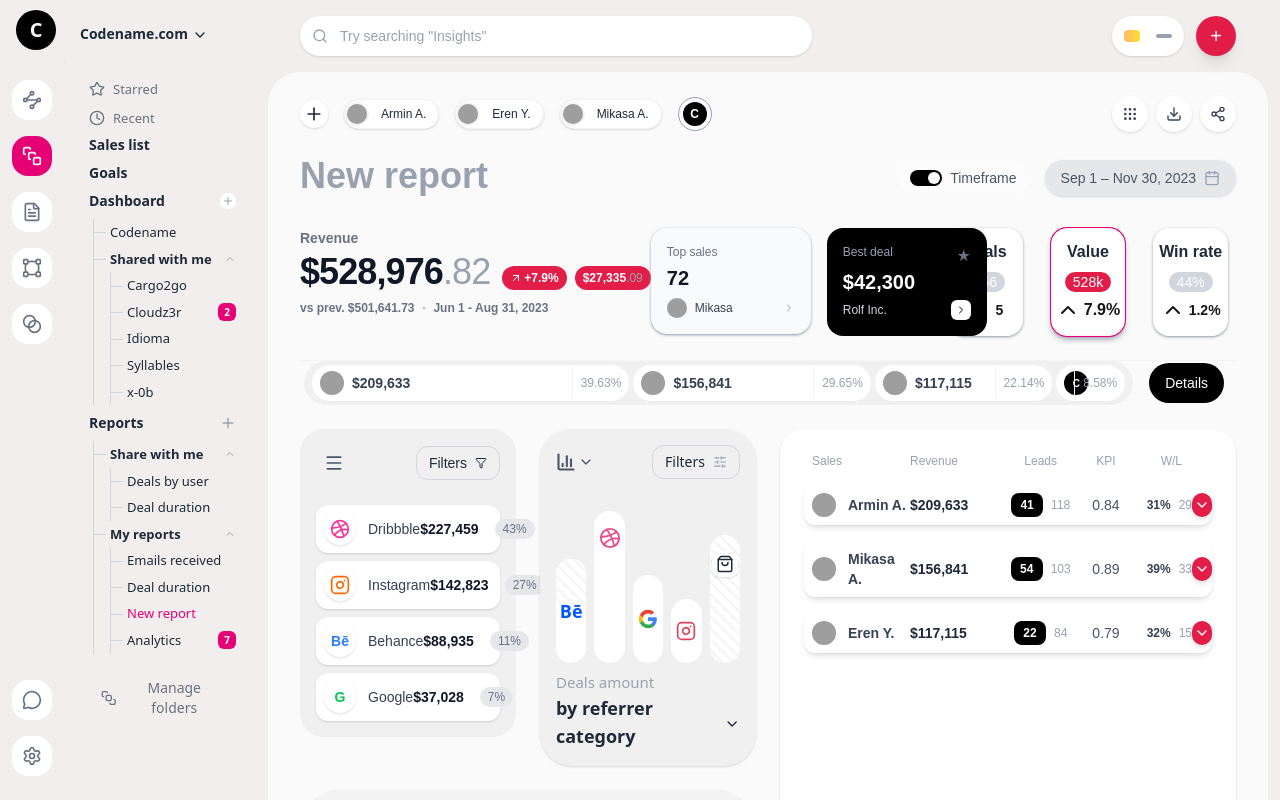
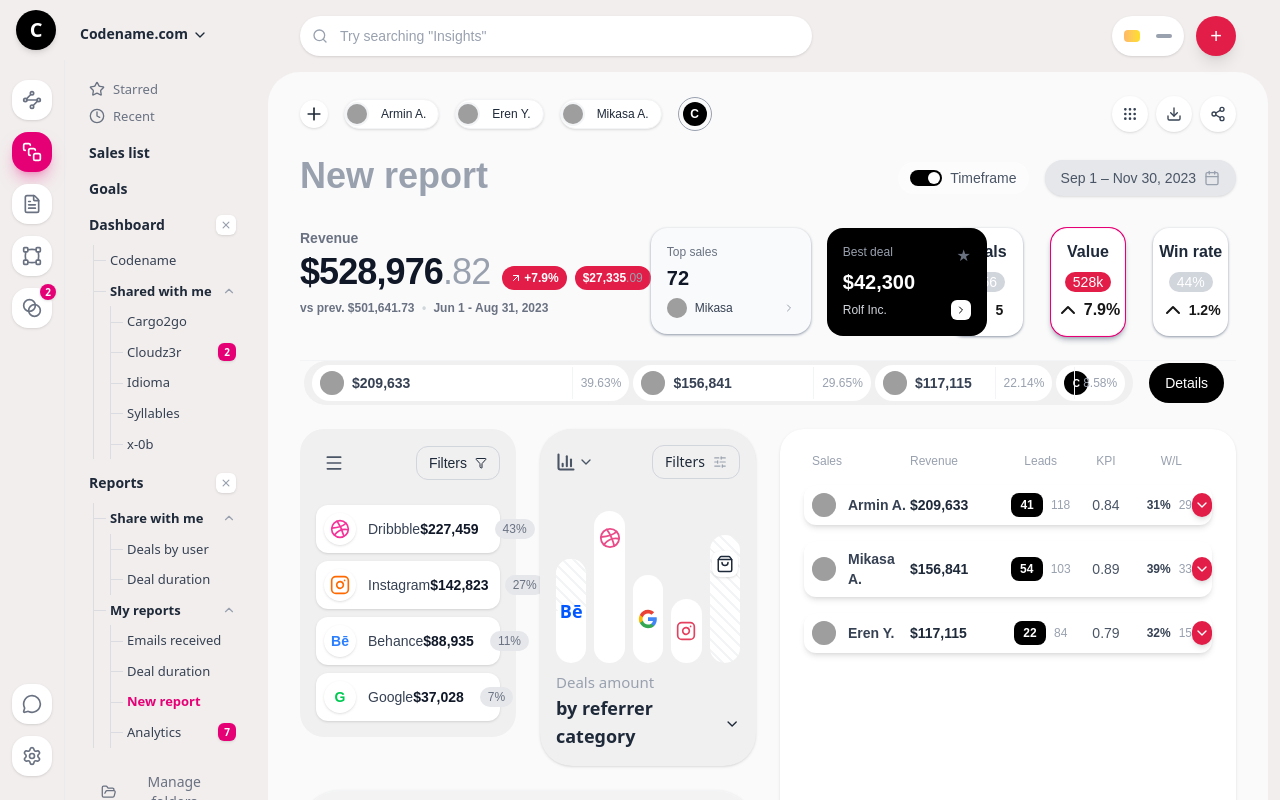
Before and after one commit to Abhishek-Sonje/Assignment-Dashboard, a Next.js app: page / in a window 1280 px wide. Built offline with nearby package versions, Linux system fonts and the light colour scheme; grey boxes are pictures that could not be loaded.

Commit message:
Final touches

```diff
--- a/app/page.tsx
+++ b/app/page.tsx
@@ -37,7 +37,7 @@ export default function DashboardPage() {
               <ReferrerChartCard />
             </div>
 
-            <div className="col-span-12 md:col-span-6 md:row-span-2">
+            <div className="col-span-12 md:col-span-6 md:row-span-2 h-[580px]">
               <SalesTeamCard />
             </div>
 
--- a/components/Sidebar.tsx
+++ b/components/Sidebar.tsx
@@ -34,13 +34,13 @@ export default function Sidebar() {
     <aside className="w-65 h-screen bg-[#f2eeed] fixed left-0 top-0 z-10 font-sans text-sm text-[#4a4a4a] flex flex-col">
       {/* HEADER - Fixed height */}
       <div className="flex justify-left items-center px-4 shrink-0">
-        <div className="w-10 h-10 bg-black rounded-full flex items-center justify-center text-white shrink-0">
+        <div className="w-10 h-10 bg-black rounded-full flex items-center justify-center text-white shrink-0 shadow-md hover:scale-105 transition-transform cursor-pointer">
           <span className="font-bold text-xl">C</span>
         </div>
         <div className="pt-6 px-6 pb-4">
-          <button className="flex items-center gap-1 font-bold text-gray-800 hover:opacity-70 transition-opacity">
+          <button className="flex items-center gap-1 font-bold text-gray-800 hover:opacity-70 transition-all group">
             Codename.com
-            <ChevronDown className="w-4 h-4 mt-0.5" />
+            <ChevronDown className="w-4 h-4 mt-0.5 group-hover:translate-y-0.5 transition-transform" />
           </button>
         </div>
       </div>
@@ -49,51 +49,55 @@ export default function Sidebar() {
       <div className="flex flex-1 min-h-0">
         {/* LEFT ICON STRIP */}
         <div className="flex flex-col pt-5 px-3 border-r justify-between border-gray-200/50 pb-6">
-          <div className="flex flex-col gap-4">
-            <NavIcon Icon={Waypoints} />
-            <NavIcon Icon={SquareStack} active />
-            <NavIcon Icon={FileText} />
-            <NavIcon Icon={VectorSquare} />
-            <NavIcon Icon={Blend} />
+          <div className="flex flex-col gap-3">
+            <NavIcon Icon={Waypoints} tooltip="Connections" />
+            <NavIcon Icon={SquareStack} active tooltip="Dashboard" />
+            <NavIcon Icon={FileText} tooltip="Documents" />
+            <NavIcon Icon={VectorSquare} tooltip="Design" />
+            <NavIcon Icon={Blend} badge={2} tooltip="Blend" />
           </div>
 
-          <div className="flex flex-col gap-4">
-            <NavIcon Icon={MessageCircle} />
-            <NavIcon Icon={SettingsIcon} />
+          <div className="flex flex-col gap-3">
+            <NavIcon Icon={MessageCircle} tooltip="Messages" />
+            <NavIcon Icon={SettingsIcon} tooltip="Settings" />
           </div>
         </div>
 
         {/* RIGHT CONTENT PANEL */}
         <div className="flex-1 flex flex-col pt-5 px-3 overflow-y-auto [&::-webkit-scrollbar]:hidden [-ms-overflow-style:none] [scrollbar-width:none]">
           {/* Top Links */}
-          <div className="px-3 space-y-2.5 mb-2">
-            <button className="flex items-center gap-2 text-gray-500 hover:text-black">
-              <Star className="w-4 h-4" />
-              <span className="text-[13px]">Starred</span>
-            </button>
-            <button className="flex items-center gap-2 text-gray-500 hover:text-black">
-              <Clock className="w-4 h-4" />
-              <span className="text-[13px]">Recent</span>
-            </button>
+          <div className="px-3 space-y-2 mb-4">
+            <SidebarLink icon={Star} label="Starred" />
+            <SidebarLink icon={Clock} label="Recent" />
           </div>
 
           <nav className="px-3 flex-1">
-            <div className="space-y-2">
-              <p className="font-semibold text-gray-800">Sales list</p>
-              <p className="font-semibold text-gray-800">Goals</p>
+            <div className="space-y-3">
+              <SidebarNavItem label="Sales list" />
+              <SidebarNavItem label="Goals" />
 
               {/* DASHBOARD SECTION */}
               <div>
                 <div
-                  className="flex items-center justify-between group cursor-pointer"
+                  className="flex items-center justify-between group cursor-pointer py-0.5"
                   onClick={() => toggleSection("Dashboard")}
                 >
-                  <span className="font-bold text-gray-800">Dashboard</span>
-                  <Plus className="w-4 h-4 text-gray-400 group-hover:text-gray-600 bg-white rounded-xl p-0.5" />
+                  <span className="font-bold text-gray-800 group-hover:text-pink-600 transition-colors">
+                    Dashboard
+                  </span>
+                  <div className="w-5 h-5 bg-white rounded-md flex items-center justify-center shadow-sm group-hover:shadow-md transition-all">
+                    <Plus className={`w-3.5 h-3.5 text-gray-400 group-hover:text-pink-600 transition-all ${openSections.Dashboard ? 'rotate-45' : ''}`} />
+                  </div>
                 </div>
 
-                {openSections.Dashboard && (
-                  <div className="mt-2 ml-1 border-l border-gray-300 relative">
+                {/* Animated collapsible content */}
+                <div
+                  className={`grid transition-all duration-300 ease-in-out ${
+                    openSections.Dashboard ? "grid-rows-[1fr] opacity-100" : "grid-rows-[0fr] opacity-0"
+                  }`}
+                >
+                  <div className="overflow-hidden">
+                    <div className="mt-2 ml-1 border-l border-gray-300/70 relative">
                       <TreeItem label="Codename" />
 
                       {/* Nested "Shared with me" */}
@@ -104,32 +108,51 @@ export default function Sidebar() {
                           isOpen={openSections.SharedWithMe}
                           onClick={() => toggleSection("SharedWithMe")}
                         />
-                      {openSections.SharedWithMe && (
-                        <div className="ml-4 border-l border-gray-300">
+
+                        {/* Nested animated section */}
+                        <div
+                          className={`grid transition-all duration-300 ease-in-out ${
+                            openSections.SharedWithMe ? "grid-rows-[1fr] opacity-100" : "grid-rows-[0fr] opacity-0"
+                          }`}
+                        >
+                          <div className="overflow-hidden">
+                            <div className="ml-4 border-l border-gray-300/70">
                               <TreeItem label="Cargo2go" />
                               <TreeItem label="Cloudz3r" badge={2} />
                               <TreeItem label="Idioma" />
                               <TreeItem label="Syllables" />
                               <TreeItem label="x-0b" />
                             </div>
-                      )}
                           </div>
                         </div>
-                )}
+                      </div>
+                    </div>
+                  </div>
+                </div>
               </div>
 
               {/* REPORTS SECTION */}
               <div>
                 <div
-                  className="flex items-center justify-between group cursor-pointer"
+                  className="flex items-center justify-between group cursor-pointer py-0.5"
                   onClick={() => toggleSection("Reports")}
                 >
-                  <span className="font-bold text-gray-800">Reports</span>
-                  <Plus className="w-4 h-4 text-gray-400 group-hover:text-gray-600" />
+                  <span className="font-bold text-gray-800 group-hover:text-pink-600 transition-colors">
+                    Reports
+                  </span>
+                  <div className="w-5 h-5 bg-white rounded-md flex items-center justify-center shadow-sm group-hover:shadow-md transition-all">
+                    <Plus className={`w-3.5 h-3.5 text-gray-400 group-hover:text-pink-600 transition-all ${openSections.Reports ? 'rotate-45' : ''}`} />
+                  </div>
                 </div>
 
-                {openSections.Reports && (
-                  <div className="mt-2 ml-1 border-l border-gray-300">
+                {/* Animated collapsible content */}
+                <div
+                  className={`grid transition-all duration-300 ease-in-out ${
+                    openSections.Reports ? "grid-rows-[1fr] opacity-100" : "grid-rows-[0fr] opacity-0"
+                  }`}
+                >
+                  <div className="overflow-hidden">
+                    <div className="mt-2 ml-1 border-l border-gray-300/70">
                       {/* Share with me */}
                       <TreeItem
                         label="Share with me"
@@ -137,12 +160,19 @@ export default function Sidebar() {
                         isOpen={openSections.SharedWithMe}
                         onClick={() => toggleSection("SharedWithMe")}
                       />
-                    {openSections.SharedWithMe && (
-                      <div className="ml-4 border-l border-gray-300">
+
+                      <div
+                        className={`grid transition-all duration-300 ease-in-out ${
+                          openSections.SharedWithMe ? "grid-rows-[1fr] opacity-100" : "grid-rows-[0fr] opacity-0"
+                        }`}
+                      >
+                        <div className="overflow-hidden">
+                          <div className="ml-4 border-l border-gray-300/70">
                             <TreeItem label="Deals by user" />
                             <TreeItem label="Deal duration" />
                           </div>
-                    )}
+                        </div>
+                      </div>
 
                       {/* My reports */}
                       <TreeItem
@@ -151,25 +181,33 @@ export default function Sidebar() {
                         isOpen={openSections.MyReports}
                         onClick={() => toggleSection("MyReports")}
                       />
-                    {openSections.MyReports && (
-                      <div className="ml-4 border-l border-gray-300">
+
+                      <div
+                        className={`grid transition-all duration-300 ease-in-out ${
+                          openSections.MyReports ? "grid-rows-[1fr] opacity-100" : "grid-rows-[0fr] opacity-0"
+                        }`}
+                      >
+                        <div className="overflow-hidden">
+                          <div className="ml-4 border-l border-gray-300/70">
                             <TreeItem label="Emails received" />
                             <TreeItem label="Deal duration" />
                             <TreeItem label="New report" isHighlight />
                             <TreeItem label="Analytics" badge={7} />
                           </div>
-                    )}
                         </div>
-                )}
+                      </div>
+                    </div>
+                  </div>
+                </div>
               </div>
             </div>
           </nav>
 
           {/* Footer */}
-          <div className="p-6 shrink-0 flex-1">
-            <button className="flex items-center gap-2 text-gray-500 hover:text-black text-sm">
-              <BringToFront className="w-4 h-4" />
-              Manage folders
+          <div className="p-6 shrink-0 mt-auto">
+            <button className="flex items-center gap-2 text-gray-500 hover:text-pink-600 text-sm transition-colors group">
+              <FolderOpen className="w-4 h-4 group-hover:scale-110 transition-transform" />
+              <span>Manage folders</span>
             </button>
           </div>
         </div>
@@ -178,21 +216,67 @@ export default function Sidebar() {
   );
 }
 
-function NavIcon({ Icon, active = false }: { Icon: any; active?: boolean }) {
+// Simple sidebar link component
+function SidebarLink({ icon: Icon, label }: { icon: any; label: string }) {
   return (
+    <button className="flex items-center gap-2 text-gray-500 hover:text-gray-800 transition-colors group w-full">
+      <Icon className="w-4 h-4 group-hover:scale-110 transition-transform" />
+      <span className="text-[13px]">{label}</span>
+    </button>
+  );
+}
+
+// Simple nav item without collapsible
+function SidebarNavItem({ label }: { label: string }) {
+  return (
+    <p className="font-semibold text-gray-800 hover:text-pink-600 cursor-pointer transition-colors py-0.5">
+      {label}
+    </p>
+  );
+}
+
+function NavIcon({
+  Icon,
+  active = false,
+  badge,
+  tooltip
+}: {
+  Icon: any;
+  active?: boolean;
+  badge?: number;
+  tooltip?: string;
+}) {
+  return (
+    <div className="relative group">
       <div
-      className={`w-10 h-10 rounded-2xl flex items-center justify-center transition-colors cursor-pointer ${
+        className={`w-10 h-10 rounded-2xl flex items-center justify-center transition-all cursor-pointer ${
           active
-          ? "bg-pink-600 text-white"
-          : "bg-white text-gray-500 hover:bg-gray-100"
+            ? "bg-pink-600 text-white shadow-lg shadow-pink-600/30"
+            : "bg-white text-gray-500 hover:bg-gray-100 hover:scale-105 shadow-sm"
         }`}
       >
         <Icon className="w-5 h-5" />
       </div>
+
+      {/* Badge */}
+      {badge && (
+        <span className="absolute -top-1 -right-1 bg-pink-600 text-white text-[10px] font-bold w-4 h-4 rounded-full flex items-center justify-center shadow-sm">
+          {badge}
+        </span>
+      )}
+
+      {/* Tooltip */}
+      {tooltip && (
+        <div className="absolute left-full ml-3 top-1/2 -translate-y-1/2 px-2 py-1 bg-gray-800 text-white text-xs rounded-md opacity-0 group-hover:opacity-100 transition-opacity pointer-events-none whitespace-nowrap z-50 shadow-lg">
+          {tooltip}
+          <div className="absolute right-full top-1/2 -translate-y-1/2 border-4 border-transparent border-r-gray-800"></div>
+        </div>
+      )}
+    </div>
   );
 }
 
-function    TreeItem({
+function TreeItem({
   label,
   badge,
   isParent,
@@ -208,16 +292,19 @@ function    TreeItem({
   isHighlight?: boolean;
 }) {
   return (
-    <div className="relative flex items-center group py-1" onClick={onClick}>
+    <div
+      className="relative flex items-center group py-1.5"
+      onClick={onClick}
+    >
       {/* The Horizontal Line Connector */}
-      <div className="absolute left-0 top-1/2 w-3 border-t border-gray-300"></div>
+      <div className="absolute left-0 top-1/2 w-3 border-t border-gray-300/70"></div>
 
       <div
-        className={`ml-4 flex items-center justify-between w-full cursor-pointer hover:translate-x-0.5 transition-transform`}
+        className={`ml-4 flex items-center justify-between w-full cursor-pointer hover:translate-x-0.5 transition-all duration-200`}
       >
         <span
-          className={`text-[13px] font-medium ${
-            isHighlight ? "text-pink-600 font-medium" : "text-gray-800"
+          className={`text-[13px] font-medium transition-colors ${
+            isHighlight ? "text-pink-600 font-semibold" : "text-gray-700 hover:text-gray-900"
           } ${isParent ? "font-semibold text-gray-800" : ""}`}
         >
           {label}
@@ -225,16 +312,15 @@ function    TreeItem({
 
         <div className="flex items-center gap-2">
           {badge && (
-            <span className="bg-pink-600 text-white text-[10px] font-bold px-0.5 py-0.5 rounded-md min-w-[18px] text-center">
+            <span className="bg-pink-600 text-white text-[10px] font-bold px-1.5 py-0.5 rounded-md min-w-[18px] text-center shadow-sm">
               {badge}
             </span>
           )}
-          {isParent &&
-            (isOpen ? (
-              <ChevronUp className="w-3 h-3 text-gray-400" />
-            ) : (
-              <ChevronDown className="w-3 h-3 text-gray-400" />
-            ))}
+          {isParent && (
+            <div className={`transition-transform duration-200 ${isOpen ? 'rotate-180' : ''}`}>
+              <ChevronDown className="w-3.5 h-3.5 text-gray-400 group-hover:text-pink-600 transition-colors" />
+            </div>
+          )}
         </div>
       </div>
     </div>
--- a/components/dashboard/PlatformValueCard.tsx
+++ b/components/dashboard/PlatformValueCard.tsx
@@ -58,7 +58,7 @@ const PlatformValueCard = () => {
         {/* LEFT SIDE - Red Summary Panel (Top-Right Rounded) */}
         <div className="w-1/3 bg-[#e11d48] p-6 text-white flex flex-col justify-between rounded-tr-[2.5rem] relative">
           {/* Vertical Label */}
-          <div className="absolute left-4 bottom-10 origin-bottom-left -rotate-90 text-white/30 text-[9px] font-bold uppercase tracking-widest whitespace-nowrap">
+          <div className="absolute left-4 bottom-19 origin-bottom-left -rotate-90 text-white/30 text-[9px] font-bold uppercase tracking-widest whitespace-nowrap">
             Average monthly
           </div>
 
```
Also changed, not shown: components/dashboard/SalesTeamCard.tsx (+16 -10 lines), 1 other file (tests, documents, lock files or other folders). Lines whose indentation alone changed are shown as unchanged.
